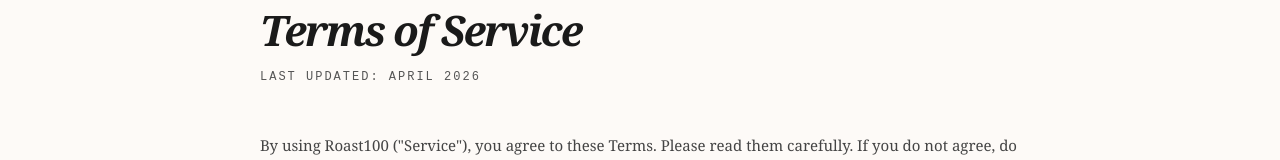
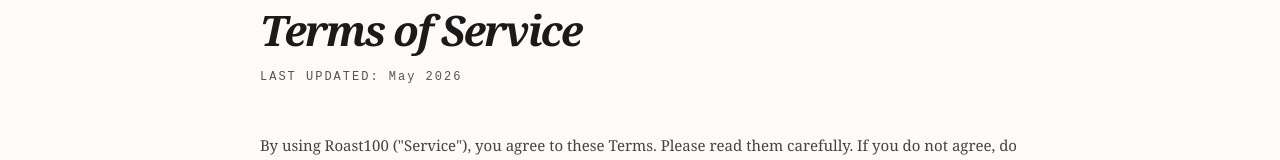
Before and after one commit to soruva/roast100, a Next.js app: page /legal in a window 1280 px wide. Shown: the part 211-371 px from the top of the page. Built offline with nearby package versions, Linux system fonts and the light colour scheme.

Commit message:
Update page.tsx

```diff
--- a/app/legal/page.tsx
+++ b/app/legal/page.tsx
@@ -31,7 +31,7 @@ export default function Legal() {
         {tab === "terms" && (
           <div>
             <h1 style={h1Style}>Terms of Service</h1>
-            <p style={dateStyle}>LAST UPDATED: APRIL 2026</p>
+            <p style={dateStyle}>LAST UPDATED: May 2026</p>
             <p style={pStyle}>By using Roast100 ("Service"), you agree to these Terms. Please read them carefully. If you do not agree, do not use the Service.</p>
 
             <h2 style={h2Style}>1. What Roast100 Does</h2>
@@ -70,7 +70,7 @@ export default function Legal() {
         {tab === "privacy" && (
           <div>
             <h1 style={h1Style}>Privacy Policy</h1>
-            <p style={dateStyle}>LAST UPDATED: APRIL 2026</p>
+            <p style={dateStyle}>LAST UPDATED: May 2026</p>
             <p style={pStyle}>Roast100 is committed to protecting your privacy. This policy explains what data we collect and how we use it.</p>
 
             <h2 style={h2Style}>1. Information We Collect</h2>
@@ -107,7 +107,7 @@ export default function Legal() {
         {tab === "refund" && (
           <div>
             <h1 style={h1Style}>Refund Policy</h1>
-            <p style={dateStyle}>LAST UPDATED: APRIL 2026</p>
+            <p style={dateStyle}>LAST UPDATED: May 2026</p>
             <p style={pStyle}>We want you to be satisfied with Roast100. If you are not happy with your results, we offer a hassle-free refund.</p>
 
             <h2 style={h2Style}>Full Refund — No Questions Asked</h2>
```
